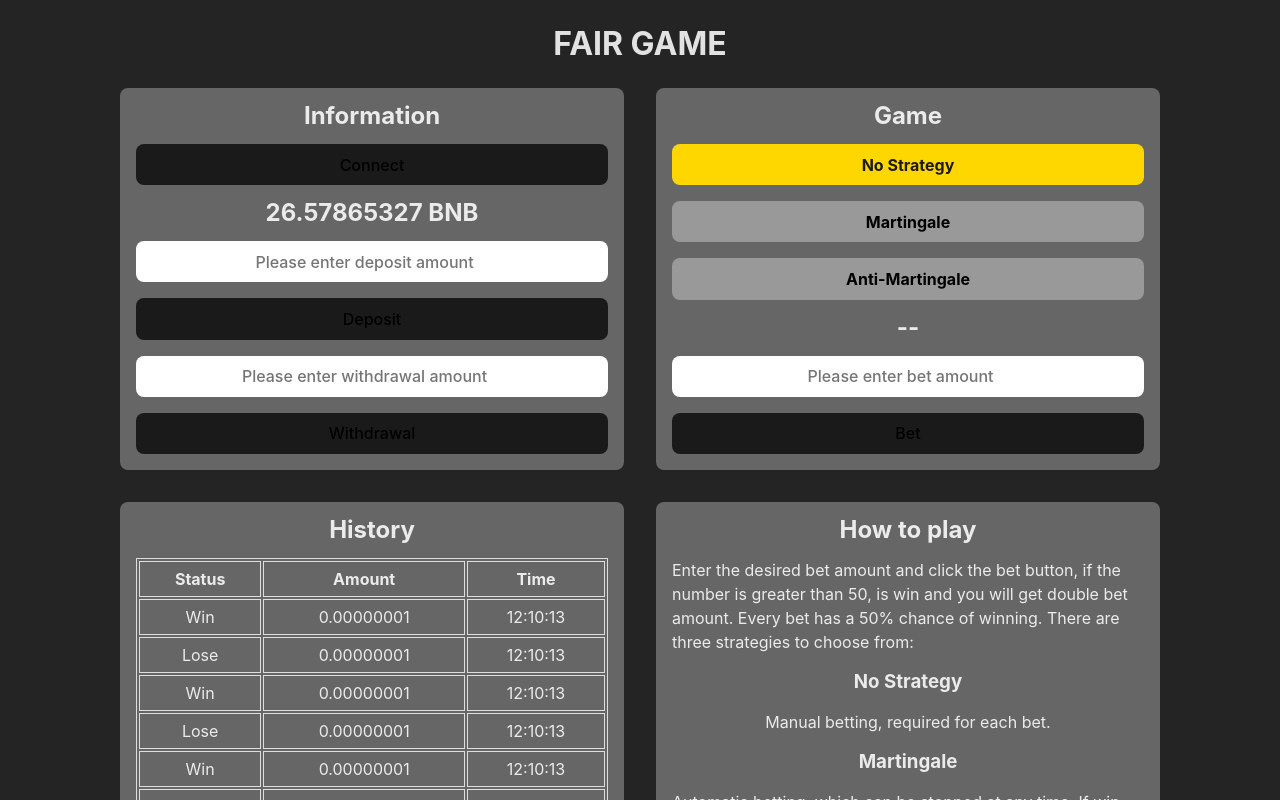
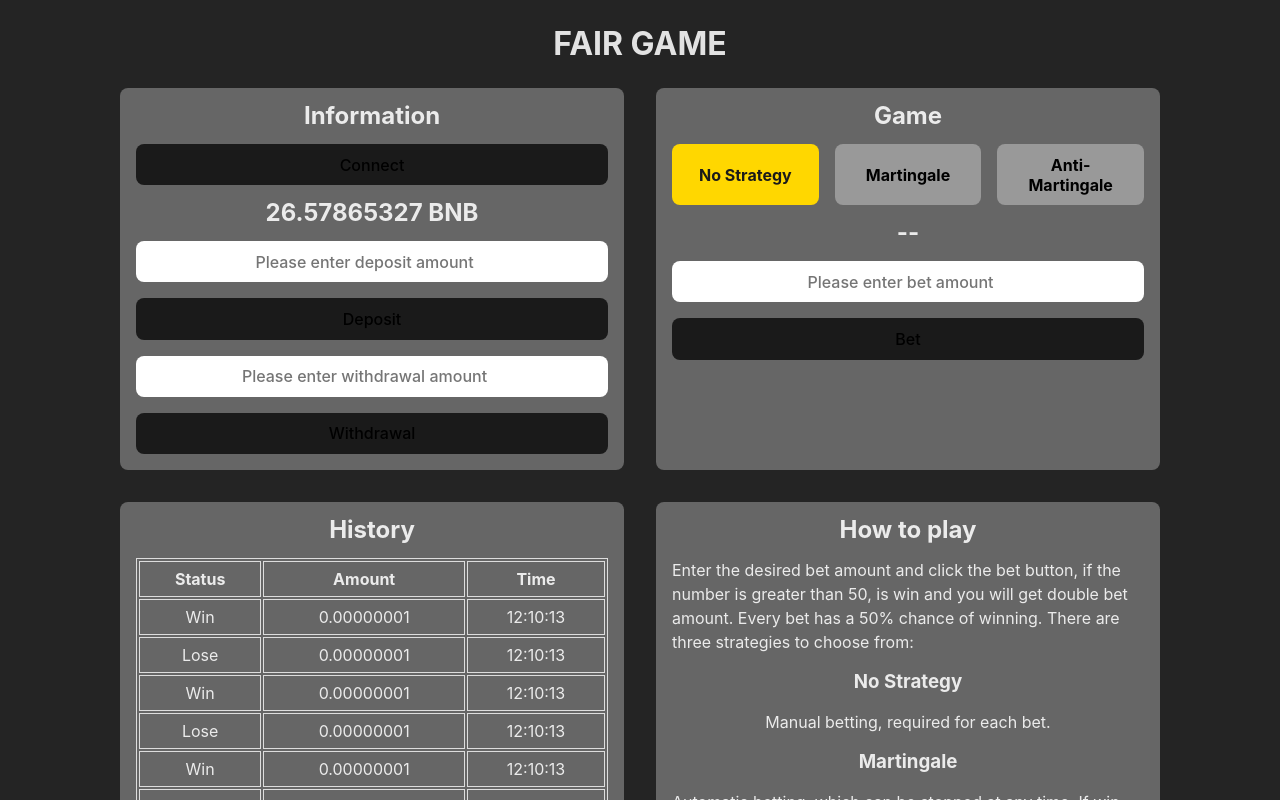
Before and after one commit to throuz/fair-game, a React (Vite) app: page / in a window 1280 px wide. Shown: the top 800 px of the page. Built offline with nearby package versions, Linux system fonts and the light colour scheme.

Commit message:
strategy button group

```diff
--- a/src/components/Game.css
+++ b/src/components/Game.css
@@ -1,3 +1,9 @@
+.strategy-btn-group {
+  display: grid;
+  gap: 1em;
+  grid-template-columns: 1fr 1fr 1fr;
+}
+
 .strategy-btn {
   background: #999;
   font-weight: bolder;
@@ -8,3 +14,9 @@
   background: gold;
   color: #1a1a1a;
 }
+
+@media screen and (max-width: 900px) {
+  .strategy-btn-group {
+    grid-template-columns: auto;
+  }
+}
--- a/src/components/Game.jsx
+++ b/src/components/Game.jsx
@@ -7,6 +7,7 @@ const Game = () => {
   return (
     <div className="card">
       <h2>Game</h2>
+      <div className="strategy-btn-group">
         <button
           className={`strategy-btn ${
             strategy === "noStrategy" ? "active-strategy-btn" : ""
@@ -31,6 +32,7 @@ const Game = () => {
         >
           Anti-Martingale
         </button>
+      </div>
       <h2>--</h2>
       <input type="number" placeholder="Please enter bet amount" />
       <button>Bet</button>
```
Lines whose indentation alone changed are shown as unchanged.
